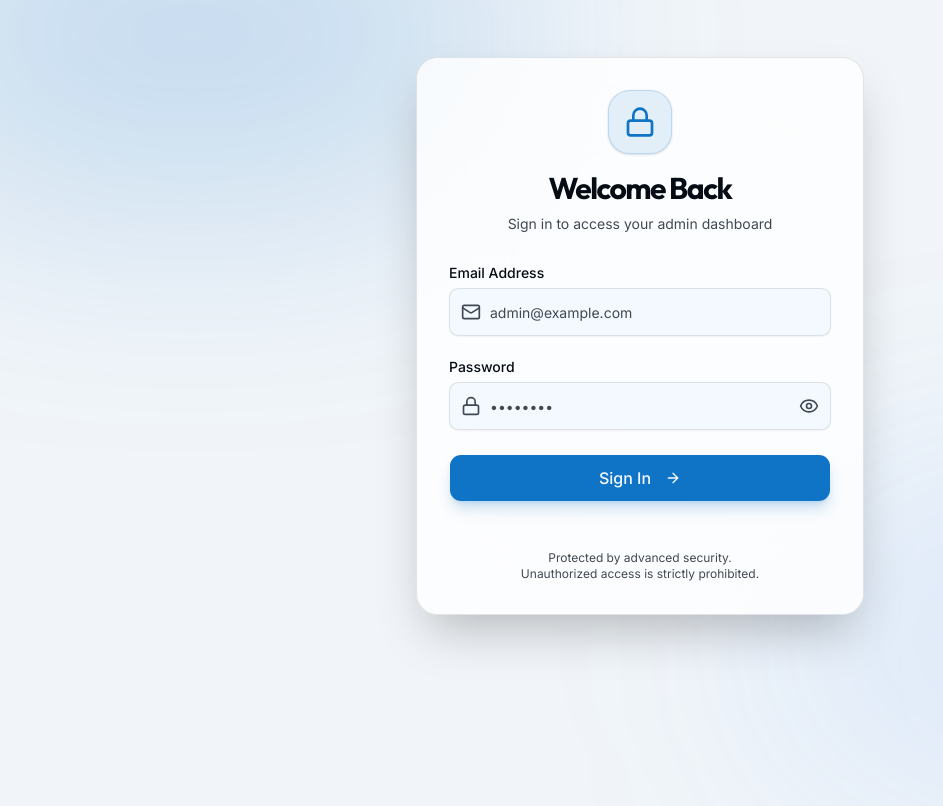
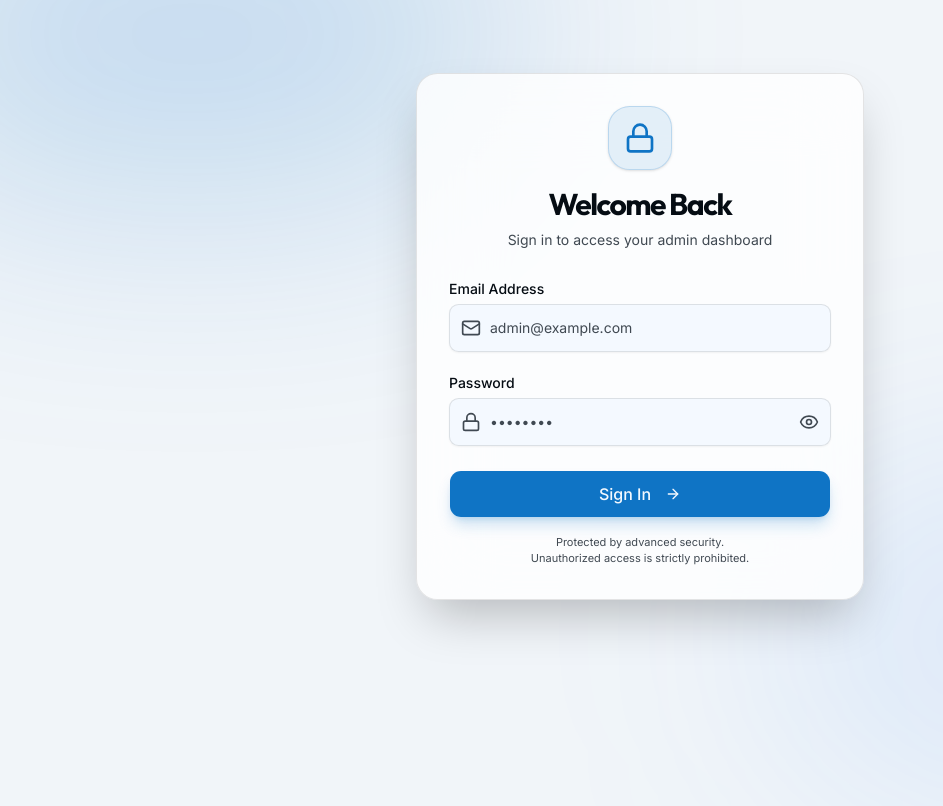
Before and after one commit to tymoments29-ai/Personal-Profile, a Next.js app: page /admin/login in a window 1280 px wide. Shown: the top 806 px of the page, without its empty margins (0-943 px from the left). Built offline with nearby package versions, Linux system fonts and the light colour scheme.

Commit message:
style: reduce gap between login button and disclaimer text

```diff
--- a/src/app/admin/login/page.tsx
+++ b/src/app/admin/login/page.tsx
@@ -128,6 +128,7 @@ export default function LoginPage() {
               )}
             />
 
+            <div>
               <Button
                 type="submit"
                 className="w-full h-12 text-base font-medium shadow-lg shadow-primary/20 transition-all hover:shadow-primary/40 group"
@@ -143,10 +144,11 @@ export default function LoginPage() {
                 )}
               </Button>
 
-            <p className="text-center text-xs text-muted-foreground mt-6">
+              <p className="text-center text-[11px] text-muted-foreground mt-4">
                 Protected by advanced security. <br />
                 Unauthorized access is strictly prohibited.
               </p>
+            </div>
           </form>
         </Form>
       </motion.div>
```
Lines whose indentation alone changed are shown as unchanged.
